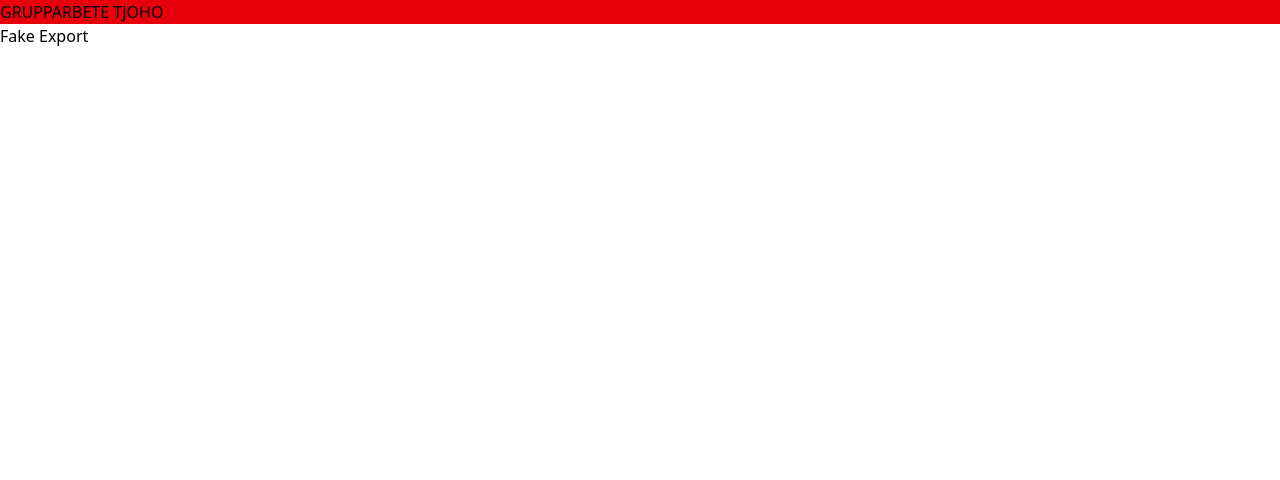
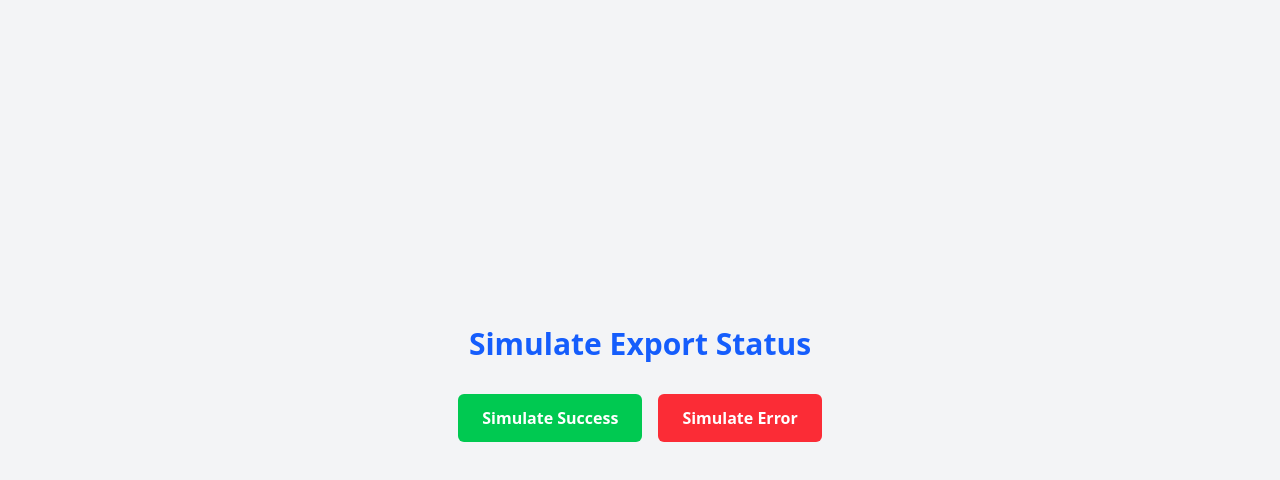
Before and after one commit to JoseRaul-TR/State-of-Mind-Filuppladdning-datal-sning-i-grupp, a React (Vite) app: page / in a window 1280 px wide. Shown: the top 480 px of the page. Built offline with nearby package versions, Linux system fonts and the light colour scheme.

Commit message:
change test in App.jsx and improve styles in ExportDialogue.jsx

```diff
--- a/src/App.jsx
+++ b/src/App.jsx
@@ -4,43 +4,57 @@ import ExportButton from "./components/Button";
 import ExportDialogue from "./components/ExportDialogue";
 import { useState } from "react";
 
+/* DO NOT MERGE THIS APP CODE!!!!
+JUST FOR TESTING COMPONENT ExportDialogue.jsx */
 function App() {
   // Simulate exportStatus to develop this component.
   // ** Replace with code to handle exportStatus result ExportButon.jsx component! **
   const [exportStatus, setExportStatus] = useState(null);
 
-  const handleExport = () => {
-    // Simulate your export logic here
-    console.log("Starting export...");
-    const isSuccess = Math.random() > 0.5;
-    if (isSuccess) {
+  const handleExportSucces = () => {
       setExportStatus("success");
-    } else {
+  };
+
+  const handleExportError = () => {
       setExportStatus("error");
-    }
   };
 
   const handleTryAgain = () => {
     setExportStatus(null); // Clear the status to hide the dialogue
-    handleExport(); // Try the export again
   };
 
   const handleCancel = () => {
     setExportStatus(null); // Hide the dialogue
   };
   // ******************************************
+
   return (
-    <>
-      <h1 className="bg-red-600">GRUPPARBETE TJOHO</h1>
-      {/* Button to simulate export for test */}
-      <button onClick={handleExport}>Fake Export</button>
+    <div className="flex flex-col items-center justify-center min-h-screen bg-gray-100 p-4">
+      <h1 className="text-3xl font-bold mb-8 text-blue-600">Simulate Export Status</h1>
+      <div className="flex space-x-4 mb-8">
+        {/* Button to simulate a successful export */}
+        <button
+          onClick={handleExportSucces}
+          className="px-6 py-3 rounded-md text-white font-semibold transition-transform duration-200 transform hover:scale-105 bg-green-500 hover:bg-green-600 focus:outline-none focus:ring-2 focus:ring-green-500 focus:ring-offset-2"
+        >
+          Simulate Success
+        </button>
+
+        {/* Button to simulate an export error */}
+        <button
+          onClick={handleExportError}
+          className="px-6 py-3 rounded-md text-white font-semibold transition-transform duration-200 transform hover:scale-105 bg-red-500 hover:bg-red-600 focus:outline-none focus:ring-2 focus:ring-red-500 focus:ring-offset-2"
+        >
+          Simulate Error
+        </button>
+      </div>
 
       <ExportDialogue
         exportStatus={exportStatus}
         onTryAgain={handleTryAgain}
         onCancel={handleCancel}
       />
-    </>
+    </div>
   );
 }
 
--- a/src/components/ExportDialogue.jsx
+++ b/src/components/ExportDialogue.jsx
@@ -19,7 +19,7 @@ export default function ExportDialogue({ exportStatus, onTryAgain, onCancel }) {
         {/* Button close modal */}
         <button
           onClick={onCancel}
-          className="absolute top-4 right-4 cursor-pointer text-gray-400 transition-colors hover:text-gray-600"
+          className="absolute top-4 right-4 cursor-pointer text-gray-400 transition-all hover:text-gray-600 hover:scale-105"
         >
           <AiOutlineClose size={24} />
         </button>
@@ -34,7 +34,7 @@ export default function ExportDialogue({ exportStatus, onTryAgain, onCancel }) {
               <a
                 href=""
                 target="_blank"
-                className="flex items-center justify-center rounded-md border border-transparent bg-blue-600 px-4 py-2 text-sm font-medium text-white transition-colors hover:bg-blue-700"
+                className="flex items-center justify-center rounded-md border border-transparent bg-blue-600 px-4 py-2 text-sm font-medium text-white transition-all cursor-pointer hover:bg-blue-700 hover:scale-105"
               >
                 <AiOutlineFilePdf className="mr-2" />
                 Öppna PDF-filen
@@ -42,7 +42,7 @@ export default function ExportDialogue({ exportStatus, onTryAgain, onCancel }) {
               <a
                 href=""
                 download
-                className="flex items-center justify-center rounded-md border border-gray-300 bg-white px-4 py-2 text-sm font-medium text-gray-700 transition-colors hover:bg-gray-50"
+                className="flex items-center justify-center rounded-md border border-gray-300 bg-white px-4 py-2 text-sm font-medium text-gray-700 transition-all cursor-pointer hover:bg-gray-50 hover:scale-105"
               >
                 <AiOutlineDownload className="mr-2" />
                 Ladda ner PDF-filen
@@ -60,7 +60,7 @@ export default function ExportDialogue({ exportStatus, onTryAgain, onCancel }) {
             <div className="flex flex-row space-y-3">
               <button
                 onClick={onTryAgain}
-                className="flex items-center justify-center rounded-md border border-transparent bg-green-600 px-4 py-2 text-sm font-medium text-white transition-colors hover:bg-green-700"
+                className="flex items-center justify-center rounded-md border border-transparent bg-blue-600 px-4 py-2 text-sm font-medium text-white transition-all cursor-pointer hover:bg-blue-700 hover:scale-105"
               >
                 <AiOutlineReload className="mr-2" /> Försok igen
               </button>
```
